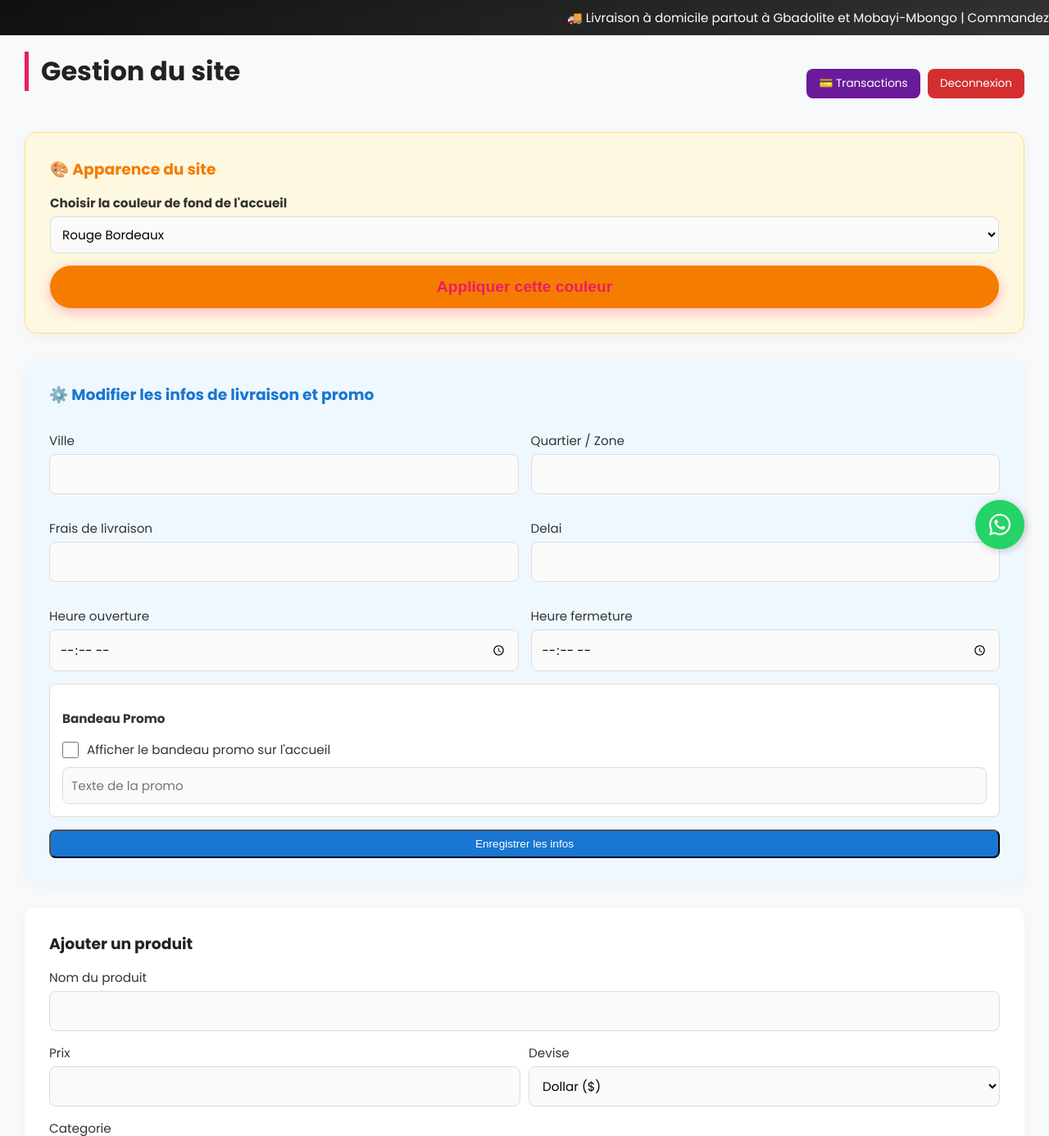
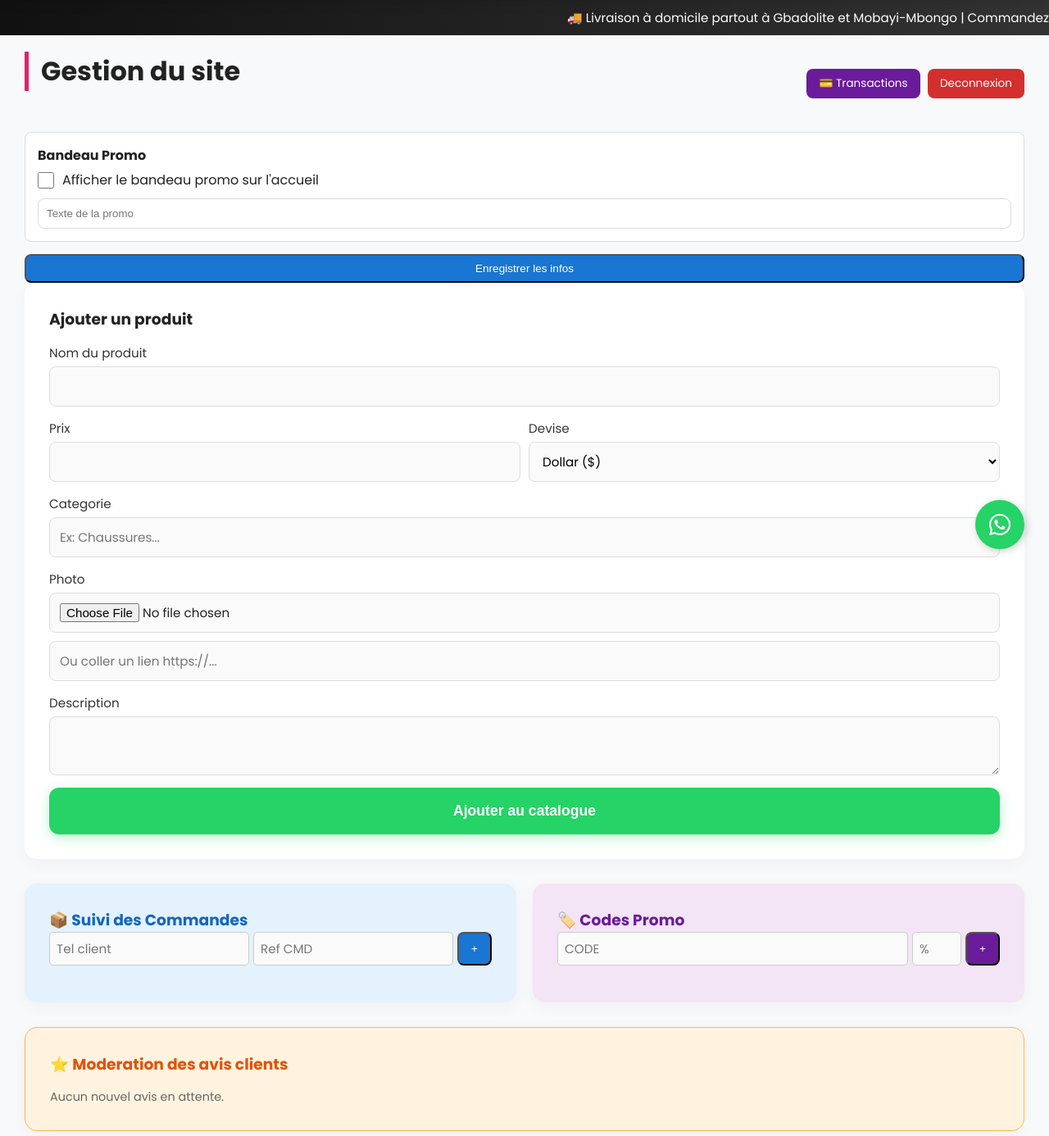
Before and after one commit to jacobilisadjiga243-oss/joel-business, a Python web app: template templates/admin_dashboard.html in a window 1280 px wide. Shown: the part 100-1486 px from the top of the page at 82% size. Run offline with Jinja, Linux system fonts and the light colour scheme; the template is opened without the code that fills it, so the values that code supplies are empty.

Commit message:
Suppression du bloc couleur et correction des images

```diff
--- a/templates/admin_dashboard.html
+++ b/templates/admin_dashboard.html
@@ -15,35 +15,7 @@
       {% if messages %}<p style="color: green; font-weight: bold; margin-bottom: 15px; background: #e8f5e9; padding: 10px; border-radius: 8px;">{{ messages[0] }}</p>{% endif %}
     {% endwith %}
 
-    <!-- BLOC COULEUR DE FOND -->
-    <div class="contact-form-box" style="margin-bottom: 30px; background: #fff8e1; border: 1px solid #ffe082;">
-        <h3 style="margin-bottom: 15px; color: #f57c00;">🎨 Apparence du site</h3>
-        <form method="POST" action="/admin/changer-couleur">
-            <label style="font-weight: bold; margin-bottom: 5px; display: block;">Choisir la couleur de fond de l'accueil</label>
-            <select name="couleur_fond" style="width: 100%; padding: 10px; border: 1px solid #ddd; border-radius: 8px; margin-bottom: 15px;">
-                <option value="linear-gradient(135deg, #111, #e91e63)" {% if info.couleur_fond == "linear-gradient(135deg, #111, #e91e63)" %}selected{% endif %}>Rouge Bordeaux</option>
-                <option value="linear-gradient(135deg, #000428, #004e92)" {% if info.couleur_fond == "linear-gradient(135deg, #000428, #004e92)" %}selected{% endif %}>Bleu Nuit</option>
-                <option value="linear-gradient(135deg, #134e5e, #71b280)" {% if info.couleur_fond == "linear-gradient(135deg, #134e5e, #71b280)" %}selected{% endif %}>Vert Nature</option>
-                <option value="linear-gradient(135deg, #ff7e5f, #feb47b)" {% if info.couleur_fond == "linear-gradient(135deg, #ff7e5f, #feb47b)" %}selected{% endif %}>Orange Coucher de soleil</option>
-                <option value="linear-gradient(135deg, #654ea3, #eaafc8)" {% if info.couleur_fond == "linear-gradient(135deg, #654ea3, #eaafc8)" %}selected{% endif %}>Violet Elegant</option>
-                <option value="linear-gradient(135deg, #232526, #414345)" {% if info.couleur_fond == "linear-gradient(135deg, #232526, #414345)" %}selected{% endif %}>Gris Sombre</option>
-            </select>
-            <button type="submit" class="btn-primary" style="width: 100%; background: #f57c00;">Appliquer cette couleur</button>
-        </form>
-    </div>
 
-    <!-- BLOC INFOS LIVRAISON ET PROMO -->
-    <div class="contact-form-box" style="margin-bottom: 30px; background: #f0f8ff;">
-        <h3 style="margin-bottom: 15px; color: #1976d2;">⚙️ Modifier les infos de livraison et promo</h3>
-        <form method="POST" action="/admin/infos">
-            <div style="display:grid; grid-template-columns: 1fr 1fr; gap: 15px;">
-                <div><label>Ville</label><input type="text" name="ville" value="{{ info.ville }}" required></div>
-                <div><label>Quartier / Zone</label><input type="text" name="quartier" value="{{ info.quartier }}" required></div>
-                <div><label>Frais de livraison</label><input type="text" name="frais" value="{{ info.frais }}" required></div>
-                <div><label>Delai</label><input type="text" name="delai" value="{{ info.delai }}" required></div>
-                <div><label>Heure ouverture</label><input type="time" name="heure_debut" value="{{ info.heure_debut }}" required></div>
-                <div><label>Heure fermeture</label><input type="time" name="heure_fin" value="{{ info.heure_fin }}" required></div>
-            </div>
 
             <div style="margin-top: 15px; padding: 15px; background: white; border-radius: 8px; border: 1px solid #ddd;">
                 <label style="font-weight: bold; margin-bottom: 5px; display: block;">Bandeau Promo</label>
```
